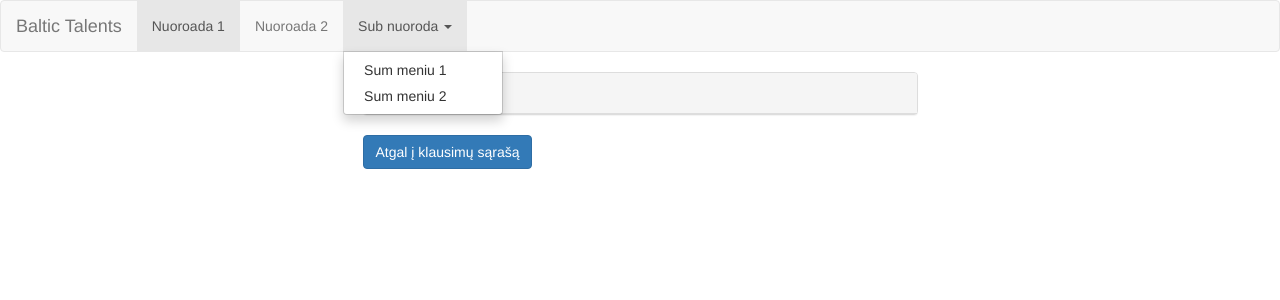
After one commit to banyskostas/phpPaskaitos, a PHP site: page /atsakymai.php in a window 1280 px wide, after a click on "Sub nuoroda". The commit adds this page. Shown: the top 300 px of the page. Run offline with PHP 8.4, Linux system fonts and the light colour scheme; some libraries are stand-ins or nearby versions.

Commit message:
Paskaitos darbai

```diff
--- /dev/null
+++ b/6/atsakymai.php
@@ -0,0 +1,108 @@
+<?php
+require_once('data/pool.php');
+$foundAnswers = [];
+$question = null;
+
+if (isset($_GET['id'])) {
+    //Answers
+    foreach ($answers as $answer) {
+        if ($answer['poll_id'] == $_GET['id']) {
+            $foundAnswers[] = $answer;
+        }
+    }
+
+    // Question
+    foreach ($m_polls as $q) {
+        if ($q['id'] == $_GET['id']) {
+            $question = $q['question'];
+            break;
+        }
+    }
+}
+?>
+
+<!DOCTYPE html>
+<html lang="en">
+<head>
+    <meta charset="utf-8">
+    <meta http-equiv="X-UA-Compatible" content="IE=edge">
+    <meta name="viewport" content="width=device-width, initial-scale=1">
+    <!-- The above 3 meta tags *must* come first in the head; any other head content must come *after* these tags -->
+    <title>Baltic Talents</title>
+
+    <!-- Bootstrap -->
+    <link href="https://maxcdn.bootstrapcdn.com/bootstrap/3.3.7/css/bootstrap.min.css" rel="stylesheet">
+
+    <!-- HTML5 shim and Respond.js for IE8 support of HTML5 elements and media queries -->
+    <!-- WARNING: Respond.js doesn't work if you view the page via file:// -->
+    <!--[if lt IE 9]>
+    <script src="https://oss.maxcdn.com/html5shiv/3.7.2/html5shiv.min.js"></script>
+    <script src="https://oss.maxcdn.com/respond/1.4.2/respond.min.js"></script>
+    <![endif]-->
+</head>
+<body>
+<nav class="navbar navbar-default">
+    <div class="container-fluid">
+        <!-- Brand and toggle get grouped for better mobile display -->
+        <div class="navbar-header">
+            <button type="button" class="navbar-toggle collapsed" data-toggle="collapse"
+                    data-target="#bs-example-navbar-collapse-1" aria-expanded="false">
+                <span class="sr-only">Toggle navigation</span>
+                <span class="icon-bar"></span>
+                <span class="icon-bar"></span>
+                <span class="icon-bar"></span>
+            </button>
+            <a class="navbar-brand" href="#">Baltic Talents</a>
+        </div>
+
+        <div class="collapse navbar-collapse" id="bs-example-navbar-collapse-1">
+            <ul class="nav navbar-nav">
+                <li class="active"><a href="#">Nuoroada 1</a></li>
+                <li><a href="#">Nuoroada 2</a></li>
+                <li class="dropdown">
+                    <a href="#" class="dropdown-toggle" data-toggle="dropdown" role="button" aria-haspopup="true"
+                       aria-expanded="false">Sub nuoroda <span class="caret"></span></a>
+                    <ul class="dropdown-menu">
+                        <li><a href="#">Sum meniu 1</a></li>
+                        <li><a href="#">Sum meniu 2</a></li>
+                    </ul>
+                </li>
+            </ul>
+
+
+        </div>
+    </div>
+</nav>
+
+<div class="container" id="content" tabindex="-1">
+    <div class="row">
+        <div class="col-md-6 col-md-offset-3 ">
+            <div class="panel panel-default">
+                <!-- Default panel contents -->
+
+                <div class="panel-heading">
+
+                    <b>Klausimas: <?php echo ($question) ?: '-'; ?></b></div>
+
+                <!-- Table -->
+                <table class="table">
+
+                    <?php
+                    foreach ($foundAnswers as $answer) {
+                        echo '<tr><td>' . $answer['answer'] . '</td><td>' . $answer['total_votes'] . ' balsas</td></tr>';
+                    }
+                    ?>
+
+                </table>
+
+            </div>
+            <a href="" class="btn btn-primary">Atgal į klausimų sąrašą</a>
+        </div>
+    </div>
+
+
+</div>
+<script src="https://ajax.googleapis.com/ajax/libs/jquery/1.11.3/jquery.min.js"></script>
+<script src="https://maxcdn.bootstrapcdn.com/bootstrap/3.3.7/js/bootstrap.min.js"></script>
+</body>
+</html>
```
Also changed, not shown: 6/1.php (+7 -0 lines), 6/klausimai.php (+7 -3 lines).
